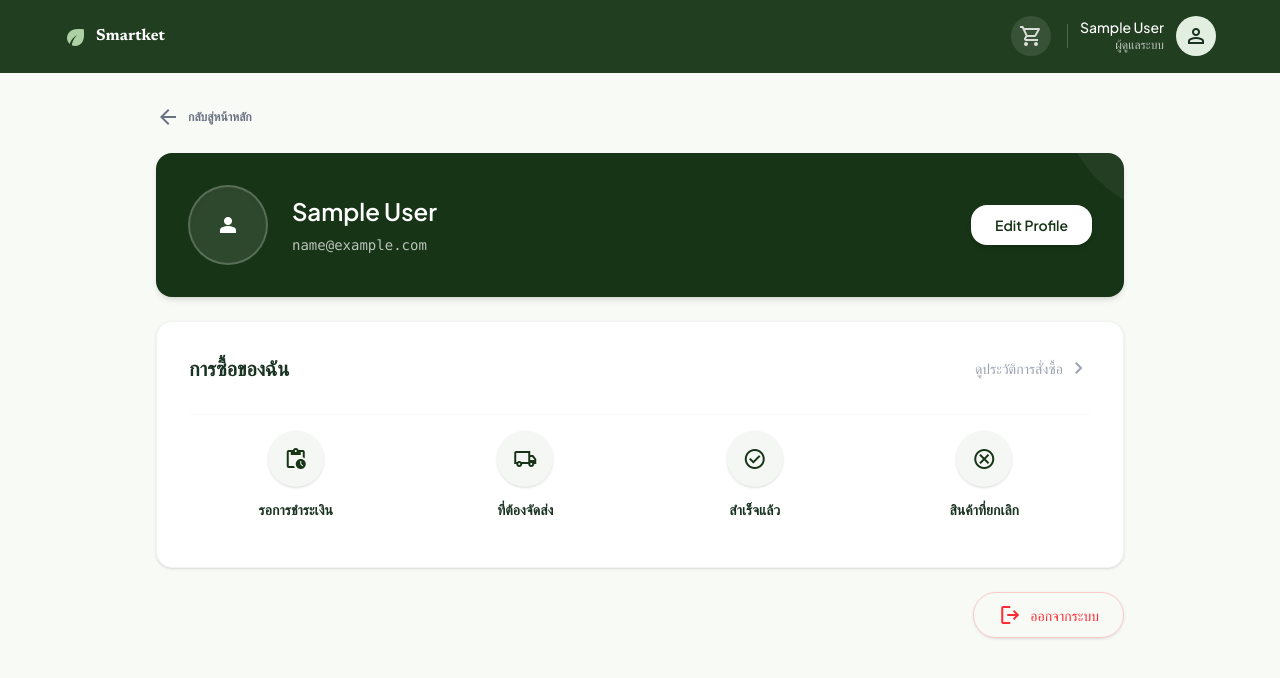
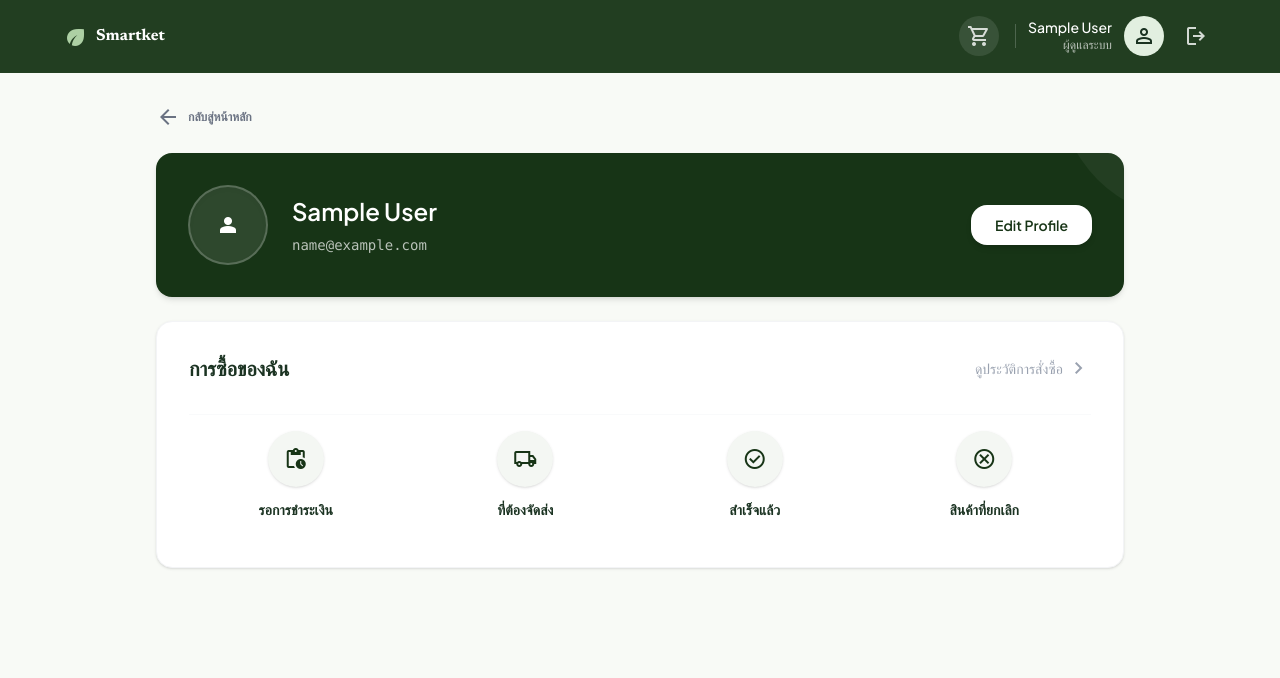
Before and after one commit to atsawinkz/smart-farm-marketplace-ecommerce, a Next.js app in the folder Programmer/: page /profile in a window 1280 px wide. Shown: the top 678 px of the page. Built offline with nearby package versions, Linux system fonts and the light colour scheme; sample sign-in values are in the browser's storage.

Commit message:
feat: move logout button from bottom to nav header icon next to profile details

```diff
--- a/Programmer/src/app/profile/page.tsx
+++ b/Programmer/src/app/profile/page.tsx
@@ -139,6 +139,7 @@ export default function ProfilePage() {
               )}
             </Link>
             {user ? (
+              <div className="flex items-center gap-3">
                 <Link href="/profile" className="flex items-center gap-3 cursor-pointer group">
                   <div className="w-[1px] h-6 bg-white/20"></div>
                   <div className="flex flex-col text-right">
@@ -149,6 +150,14 @@ export default function ProfilePage() {
                     <span className="material-symbols-outlined text-[24px]">person</span>
                   </div>
                 </Link>
+                <button
+                  onClick={handleLogout}
+                  className="text-white/80 hover:text-white transition-colors p-2 rounded-full hover:bg-white/10 flex items-center justify-center cursor-pointer"
+                  title="ออกจากระบบ"
+                >
+                  <span className="material-symbols-outlined text-[24px]">logout</span>
+                </button>
+              </div>
             ) : (
               <div className="hidden md:flex items-center gap-2">
                 <Link href="/login" className="text-white hover:text-white/80 font-label-lg transition-colors px-4 py-2 cursor-pointer">เข้าสู่ระบบ</Link>
@@ -334,10 +343,6 @@ export default function ProfilePage() {
           </>
         )}
 
-        <button onClick={handleLogout} className="self-end border border-red-200 hover:border-red-300 text-red-500 hover:bg-red-50 font-medium py-2.5 px-6 rounded-full flex items-center gap-2 transition-colors cursor-pointer text-sm shadow-sm">
-          <span className="material-symbols-outlined text-[18px]">logout</span>
-          <span>ออกจากระบบ</span>
-        </button>
       </main>
     </div>
   );
```
Lines whose indentation alone changed are shown as unchanged.
